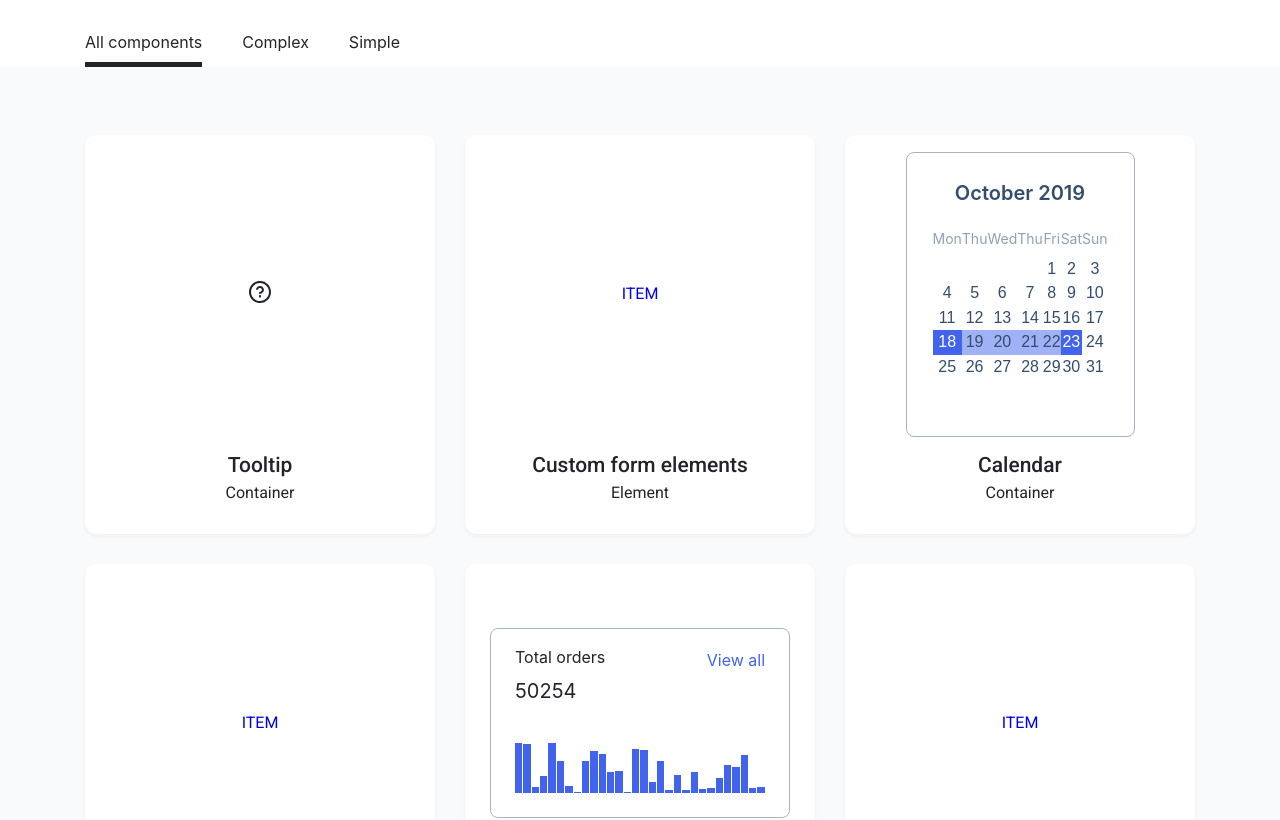
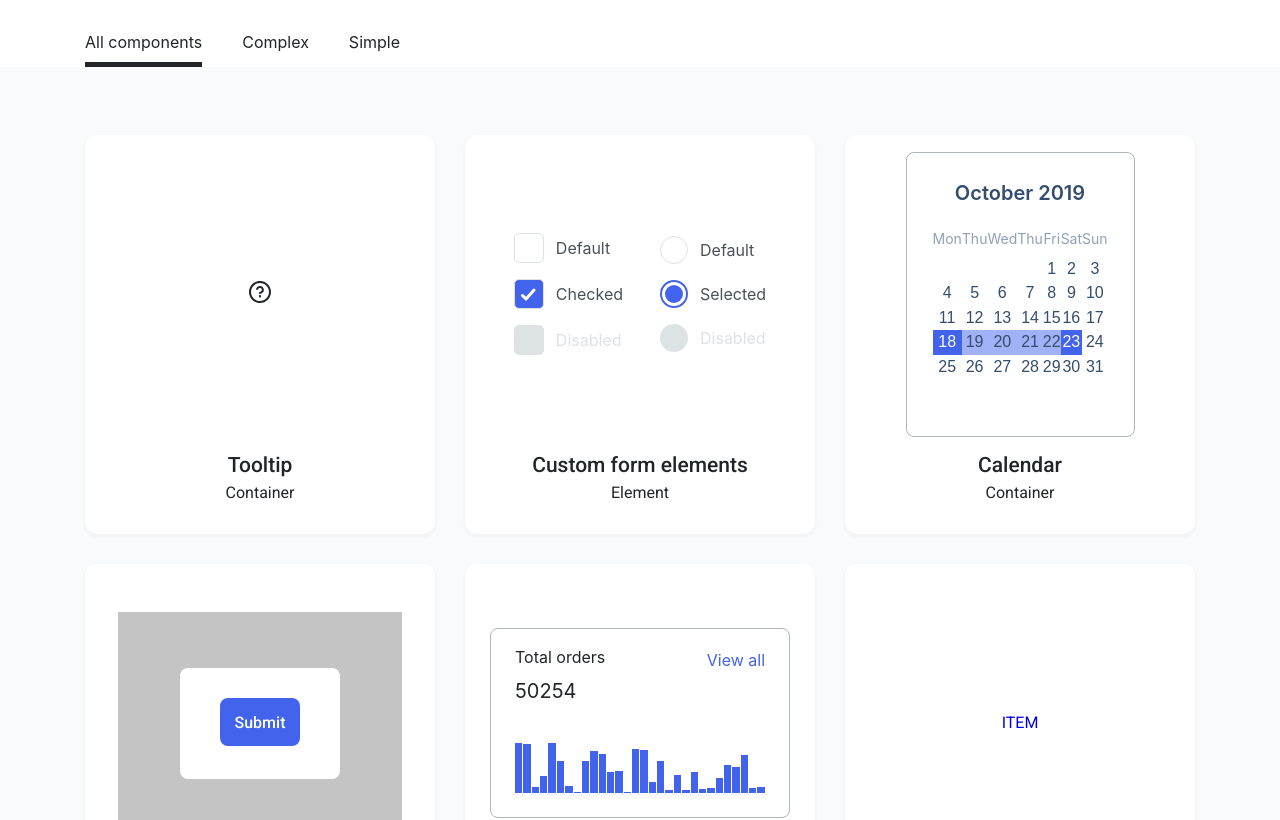
Before and after one commit to js-tasks-ru/htmlcss-20230911-4_info91, a website: page index.html in a window 1280 px wide. Shown: the part 157-977 px from the top of the page. Drawn offline with Linux system fonts and the light colour scheme; a web font is replaced by a local one.

Commit message:
components include to index page

```diff
--- a/05-lection3/02-modal/modal.css
+++ b/05-lection3/02-modal/modal.css
@@ -11,7 +11,7 @@
   justify-content: center;
   align-items: center;
 
-  background: var(--alternate);
+  background: #c4c4c4;
   transform: translateX(-100vw);
 
   transition: opacity 300ms ease-out;
@@ -55,3 +55,11 @@
   opacity: 1;
   transform: translateX(0);
 }
+
+.modal_preview {
+  opacity: 1;
+  transform: translateX(0);
+  position: relative;
+  width: 284px;
+  height: 222px;
+}
--- a/components/preview/preview.css
+++ b/components/preview/preview.css
@@ -57,3 +57,15 @@
   justify-content: center;
   margin-top: 34px;
 }
+
+.preview__column {
+  display: flex;
+  flex-direction: column;
+  justify-content: center;
+  align-items: flex-start;
+  gap: 16px;
+}
+
+.preview_twoColumns {
+  gap: 37px;
+}
--- a/index.html
+++ b/index.html
@@ -117,7 +117,106 @@
                 href="/pages/formElement/"
                 class="preview__card tabs__content_simple"
               >
-                <div class="preview__item">ITEM</div>
+                <div class="preview__item preview_twoColumns">
+                  <div class="preview__column">
+                    <label class="checkbox">
+                      <input class="checkbox__input" type="checkbox" />
+                      <div class="checkbox__squre">
+                        <svg
+                          class="checkbox__mark"
+                          width="15"
+                          height="13"
+                          viewBox="0 0 15 13"
+                          fill="none"
+                          xmlns="http://www.w3.org/2000/svg"
+                        >
+                          <path
+                            d="M1.5 7.5L5 11L13 2"
+                            stroke="white"
+                            stroke-width="3"
+                            stroke-linecap="round"
+                            stroke-linejoin="round"
+                          />
+                        </svg>
+                      </div>
+                      <span class="checkbox__text">Default</span>
+                    </label>
+
+                    <label class="checkbox">
+                      <input class="checkbox__input" type="checkbox" checked />
+                      <div class="checkbox__squre">
+                        <svg
+                          class="checkbox__mark"
+                          width="15"
+                          height="13"
+                          viewBox="0 0 15 13"
+                          fill="none"
+                          xmlns="http://www.w3.org/2000/svg"
+                        >
+                          <path
+                            d="M1.5 7.5L5 11L13 2"
+                            stroke="white"
+                            stroke-width="3"
+                            stroke-linecap="round"
+                            stroke-linejoin="round"
+                          />
+                        </svg>
+                      </div>
+                      <span class="checkbox__text">Checked</span>
+                    </label>
+
+                    <label class="checkbox">
+                      <input class="checkbox__input" type="checkbox" disabled />
+                      <div class="checkbox__squre">
+                        <svg
+                          class="checkbox__mark"
+                          width="15"
+                          height="13"
+                          viewBox="0 0 15 13"
+                          fill="none"
+                          xmlns="http://www.w3.org/2000/svg"
+                        >
+                          <path
+                            d="M1.5 7.5L5 11L13 2"
+                            stroke-width="3"
+                            stroke-linecap="round"
+                            stroke-linejoin="round"
+                          />
+                        </svg>
+                      </div>
+                      <span class="checkbox__text">Disabled</span>
+                    </label>
+                  </div>
+                  <div class="preview__column">
+                    <label class="radio">
+                      <input class="radio__input" type="radio" name="name1" />
+                      <div class="radio__round">
+                        <div class="radio__mark"></div>
+                      </div>
+                      <span class="radio__text">Default</span>
+                    </label>
+
+                    <label class="radio">
+                      <input
+                        class="radio__input"
+                        type="radio"
+                        checked
+                        name="name1"
+                      />
+                      <div class="radio__round">
+                        <div class="radio__mark"></div>
+                      </div>
+                      <span class="radio__text">Selected</span>
+                    </label>
+                    <label class="radio">
+                      <input class="radio__input" type="radio" disabled />
+                      <div class="radio__round">
+                        <div class="radio__mark"></div>
+                      </div>
+                      <span class="radio__text">Disabled</span>
+                    </label>
+                  </div>
+                </div>
                 <div class="preview__details">
                   <span class="preview__itemCaption">Custom form elements</span>
                   <span class="preview__itemType">Element</span>
@@ -217,7 +316,15 @@
                 href="/pages/modal/"
                 class="preview__card tabs__content_complex"
               >
-                <div class="preview__item">ITEM</div>
+                <div class="preview__item">
+                  <div class="modal modal_preview" id="modal" data-open>
+                    <div class="modal__container">
+                      <button class="button button_primary" type="submit">
+                        Submit
+                      </button>
+                    </div>
+                  </div>
+                </div>
                 <div class="preview__details">
                   <span class="preview__itemCaption">Modal dialog</span>
                   <span class="preview__itemType">Container</span>
```
